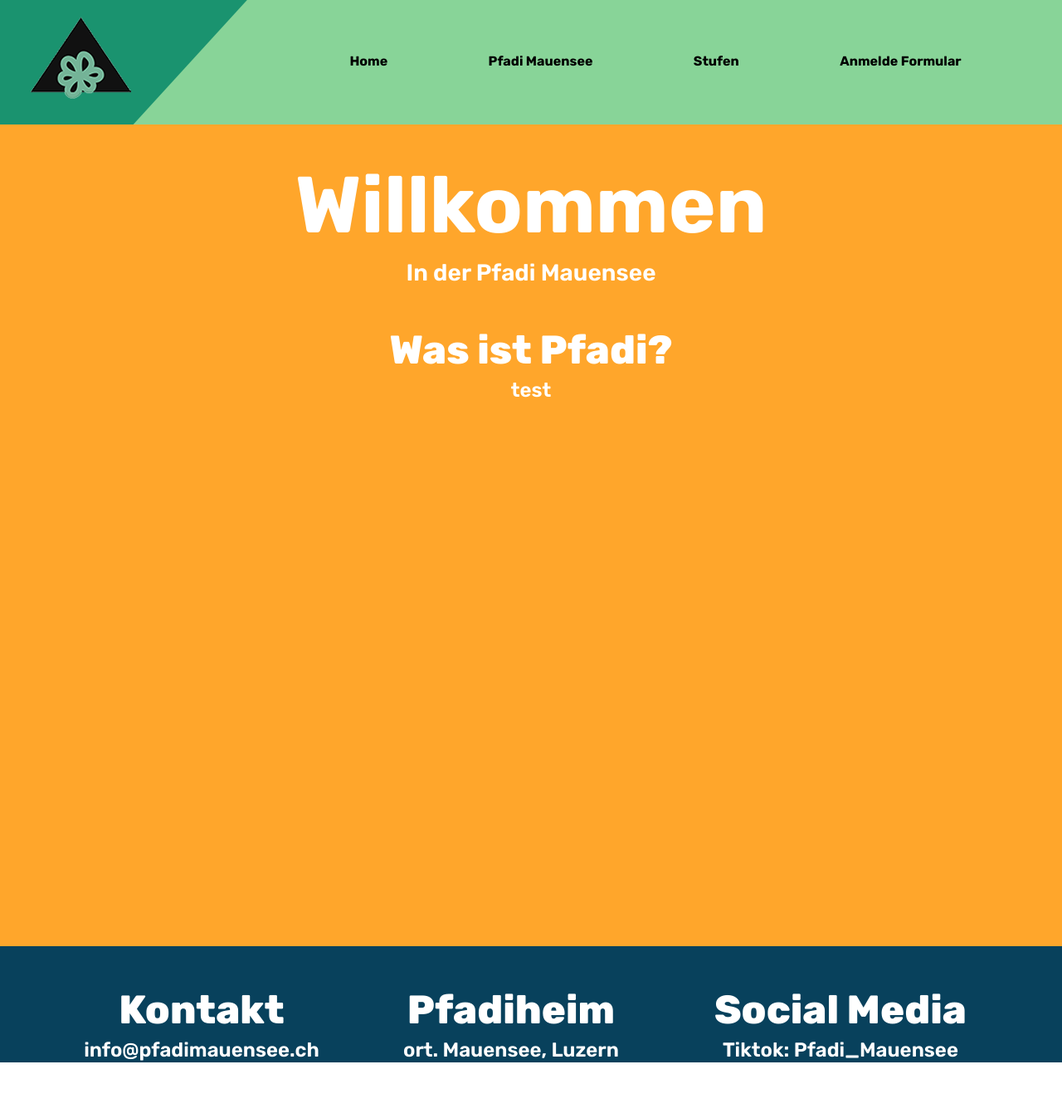
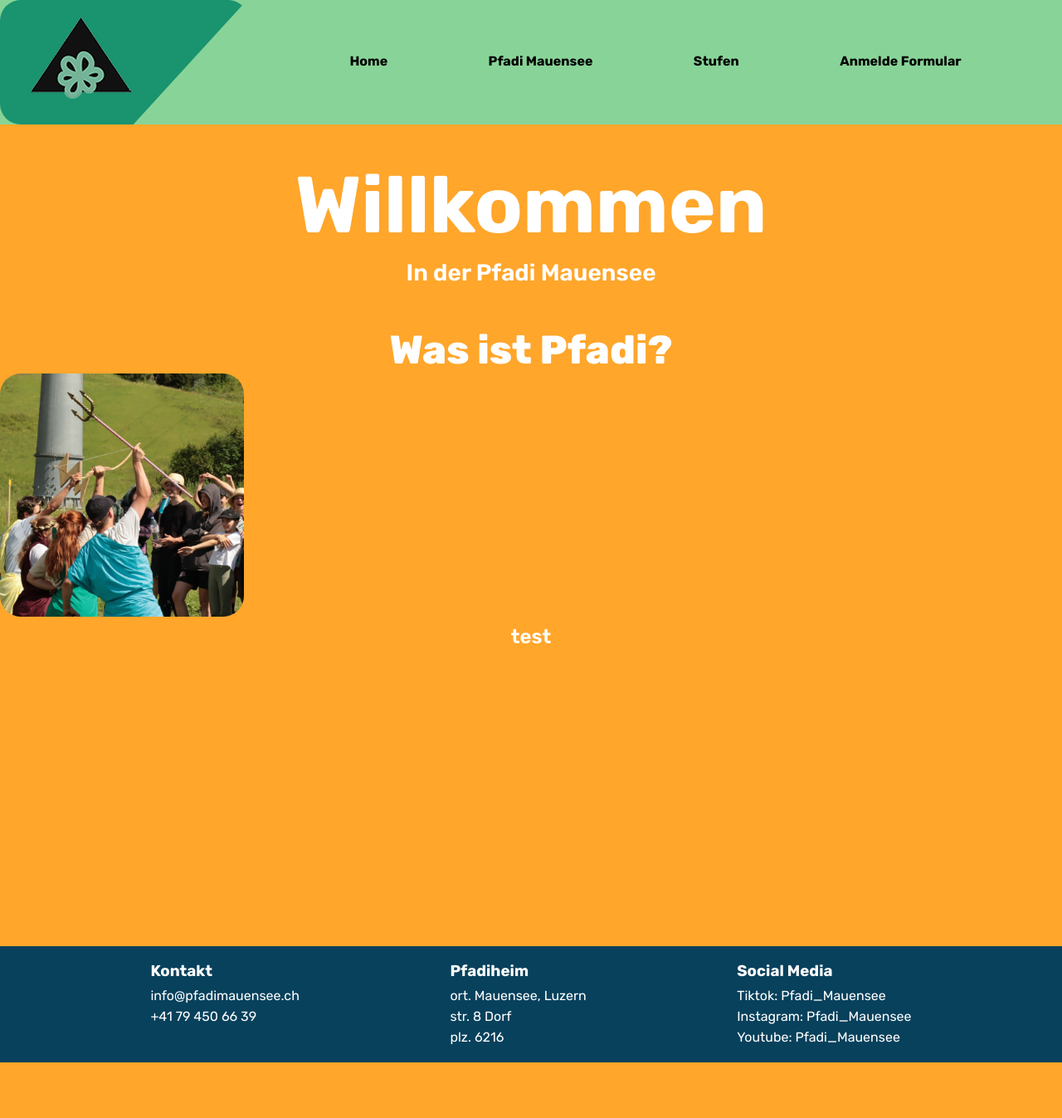
Before and after one commit to Matcha-Git/Pfadi-Mauesee, a PHP site: page /pfadi-mauensee.html in a window 1280 px wide. Shown: the whole page at 83% size. After the commit the page ends 1280 px from the top, so only its background shows below. Run offline with PHP 8.4, Linux system fonts and the light colour scheme.

Commit message:
added image.jepg

```diff
--- a/pfadi-mauensee.css
+++ b/pfadi-mauensee.css
@@ -7,7 +7,7 @@
     margin-bottom: 0px;
 }
 
-h1 {
+.titletxt {
     margin-top: 5vh;
     margin-bottom: 1vh;
 }
@@ -21,7 +21,7 @@
     margin-top: 0px;
 }
 
-h3 {
+.h3txt {
     display: flex;
     justify-content: space-around;
     font-size: 6vh;
@@ -30,7 +30,7 @@
     margin-bottom: 0px;
 }
 
-p {
+.ptxt {
     display: flex;
     justify-content: space-around;
     font-size: 3vh;
@@ -38,3 +38,12 @@
     padding-bottom: 0vh;
     margin-bottom: 0px;
 }
+
+.1txt {
+    display: flex;
+    justify-content: space-around;
+}
+
+img {
+    border-radius: 25px;
+}
--- a/pfadi-mauensee.html
+++ b/pfadi-mauensee.html
@@ -27,7 +27,7 @@
         <main>
             <div>
               <div class="title">
-                <h1>
+                <h1 class="titletxt">
                   Willkommen
                 </h1>
               </div>
@@ -36,12 +36,15 @@
               </h2>
             </div>
             <div>
-              <h3>
+              <h3 class="h3txt">
                 Was ist Pfadi?
               </h3>
-              <p>
-                test
-              </p>
+              <div class="1txt">
+                <img src="bilder/image1.jpeg" alt="foto der biber stufe" width="23%">
+                <p class="ptxt">
+                  test
+                </p>
+              </div>
             </div>
         </main>
         <footer>
```
Also changed, not shown: bilder/image1.jpeg (added), index.php (added).
